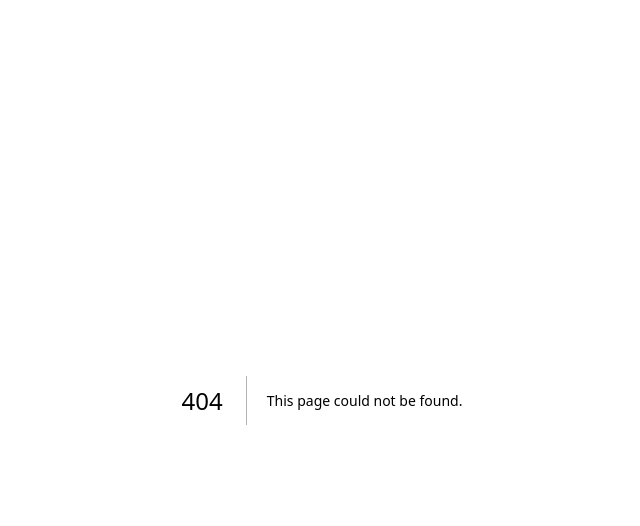
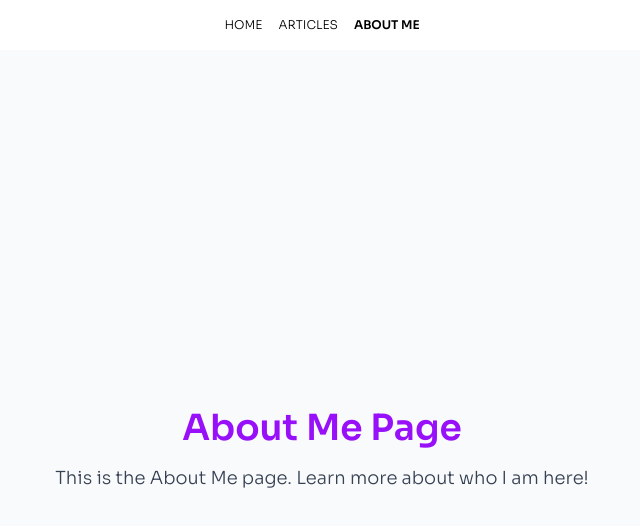
Before and after one commit to anejung/homework-next-class, a Next.js app: page /about-me in a window 1280 px wide. Before the commit this address had no page. Shown: the top 526 px of the page, without its empty margins (318-958 px from the left). Built offline with nearby package versions, Linux system fonts and the light colour scheme.

Commit message:
change page

```diff
--- /dev/null
+++ b/src/app/about-me/page.js
@@ -0,0 +1,13 @@
+import MenuBar from '../component/MenuBar';
+
+
+export default function AboutMe() {
+  return (
+    <><MenuBar />
+      <main className="flex flex-col items-center justify-center min-h-screen bg-gray-50">
+        <h1 className="text-4xl font-bold text-purple-600">About Me Page</h1>
+        <p className="mt-4 text-lg text-gray-700">This is the About Me page. Learn more about who I am here!</p>
+      </main>
+    </>
+  );
+}
--- a/src/app/about/page.js
+++ /dev/null
@@ -1,15 +0,0 @@
-
-import MenuBar from '../component/MenuBar';
-
-
-export default function About() {
-  return (
-    <><MenuBar />
-      <main className="flex flex-col items-center justify-center min-h-screen bg-gray-50">
-        <h1 className="text-4xl font-bold text-green-600">About Page</h1>
-        <p className="mt-4 text-lg text-gray-700">ข้อมูลเกี่ยวกับข้าว</p>
-        <p className="mt-4 text-lg text-gray-700">หอมมะลิ</p>
-      </main>
-    </>
-  );
-}
--- /dev/null
+++ b/src/app/articles/page.js
@@ -0,0 +1,14 @@
+
+import MenuBar from '../component/MenuBar';
+
+
+export default function Articles() {
+  return (
+    <><MenuBar />
+      <div>
+        <h1>ARTICLES</h1>
+        <p>Welcome to the Articles page! Here's where you'll find all our content.</p>
+      </div>
+    </>
+  );
+}
--- a/src/app/component/MenuBar.js
+++ b/src/app/component/MenuBar.js
@@ -10,25 +10,25 @@ export default function MenuBar() {
     <nav className="bg-white shadow-md p-4 flex justify-center space-x-4">
       <Link
         href="/"
-        className={`${
-          currentPath === '/' ? 'active' : ''
-        } hover:underline`}
+        className={`underline-hover ${
+          currentPath === '/' ? 'font-semibold' : 'font-light'
+        }`}
       >
         HOME
       </Link>
       <Link
-        href="/about"
-        className={`${
-          currentPath === '/about' ? 'active' : ''
-        } hover:underline`}
+        href="/articles"
+        className={`underline-hover ${
+          currentPath === '/articles' ? 'font-semibold' : 'font-light'
+        }`}
       >
         ARTICLES
       </Link>
       <Link
-        href="/contact"
-        className={`${
-          currentPath === '/contact' ? 'active' : ''
-        } hover:underline`}
+        href="/about-me"
+        className={`underline-hover ${
+          currentPath === '/about-me' ? 'font-semibold' : 'font-light'
+        }`}
       >
         ABOUT ME
       </Link>
--- a/src/app/contact/page.js
+++ /dev/null
@@ -1,14 +0,0 @@
-
-import MenuBar from '../component/MenuBar';
-
-
-export default function Contact() {
-  return (
-    <><MenuBar />
-      <main className="flex flex-col items-center justify-center min-h-screen bg-gray-50">
-        <h1 className="text-4xl font-bold text-purple-600">Contact Page</h1>
-        <p className="mt-4 text-lg text-gray-700">ติดต่อเสือน้อยที่นี่</p>
-      </main>
-    </>
-  );
-}
--- a/src/app/globals.css
+++ b/src/app/globals.css
@@ -21,19 +21,46 @@ body {
 
 nav {
   font-family: 'Sora', sans-serif; /* Ensure Sora is applied to Navbar */
-  font-size: 12px;
-  font-weight: 300; /* Default to Light weight */
+  font-size: 12px; /* Default font size */
+  font-weight: 300; /* Default to light weight */
 }
 
+/* Remove the default underline and hover behavior globally */
 a {
   text-decoration: none; /* Remove underline by default */
   color: black; /* Set the link text to black */
 }
 
 a:hover {
-  text-decoration: underline; /* Add underline on hover */
+  /* Remove underline on hover completely */
+  text-decoration: none;
 }
 
+/* Active links styling */
 .active {
   font-weight: 600; /* Semi-bold for active links */
 }
+
+/* Custom underline animation */
+@layer utilities {
+  .underline-hover {
+    position: relative;
+    text-decoration: none; /* Disable the default underline */
+    color: black; /* Set text color */
+  }
+
+  .underline-hover::after {
+    content: ""; /* Create pseudo-element for underline */
+    position: absolute;
+    bottom: 0; /* Position underline below the text */
+    left: 0;
+    width: 0; /* Initially hidden */
+    height: 2px; /* Thickness of the underline */
+    background-color: black; /* Color of the underline */
+    transition: width 0.3s ease; /* Smooth animation for left-to-right */
+  }
+
+  .underline-hover:hover::after {
+    width: 100%; /* Expand underline on hover */
+  }
+}
```
